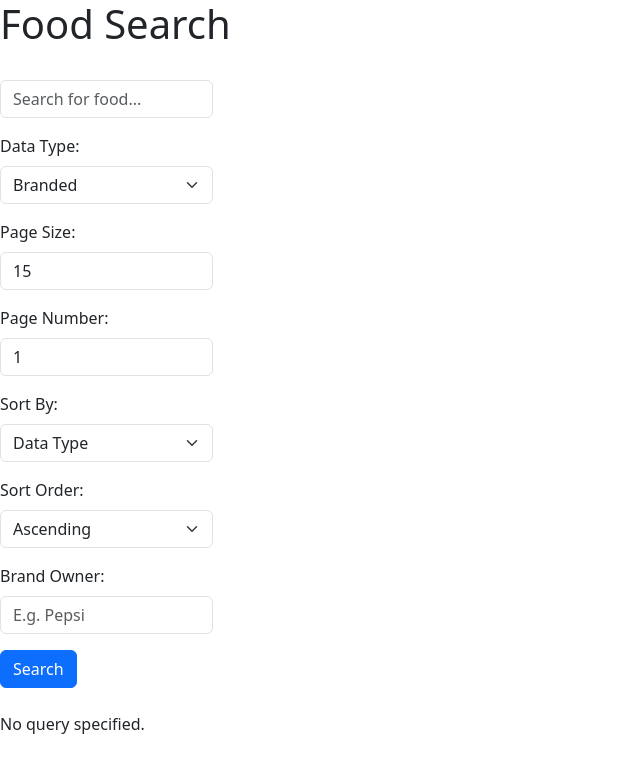
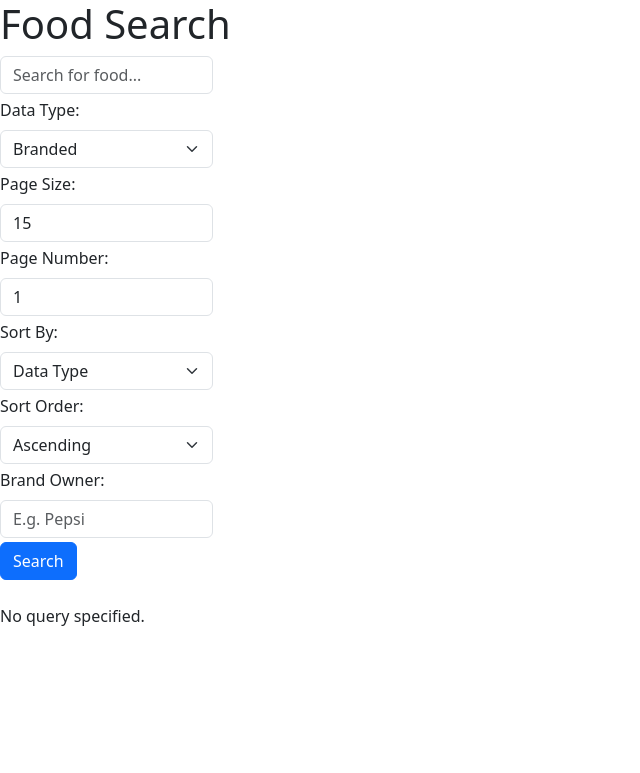
Before and after one commit to Fim99/INFO_4290_Project, a PHP site: page / in a window 1280 px wide. Shown: the top 773 px of the page, without its empty margins (0-640 px from the left). Run offline with PHP 8.4, Linux system fonts and the light colour scheme.

Commit message:
Small Update
- Minor Changes

```diff
--- a/index.php
+++ b/index.php
@@ -5,19 +5,19 @@
     <meta charset="UTF-8">
     <meta name="viewport" content="width=device-width, initial-scale=1.0">
     <title>Food Search</title>
-    <?php include 'bootstrap.html' ?>
+    <?php include 'bootstrap.html'?>
 </head>
 
 <body>
     <!-- Form for searching food -->
-    <h1>Food Search</h1><br>
+    <h1>Food Search</h1>
     <form class="form" action="" method="get">
 
-        <div class="col-md-2 mb-3">
+        <div class="col-md-2 mb-1">
             <input type="text" name="query" class="form-control" placeholder="Search for food..." value="<?php echo htmlspecialchars($_GET['query'] ?? ''); ?>">
         </div>
 
-        <div class="col-md-2 mb-3">
+        <div class="col-md-2 mb-1">
             <label for="dataType" class="form-label">Data Type:</label>
             <select name="dataType" id="dataType" class="form-select">
                 <option value="Branded" <?php if (isset($_GET['dataType']) && $_GET['dataType'] == 'Branded') echo 'selected'; ?>>Branded</option>
@@ -27,17 +27,17 @@
             </select>
         </div>
 
-        <div class="col-md-2 mb-3">
+        <div class="col-md-2 mb-1">
             <label for="pageSize" class="form-label">Page Size:</label>
             <input type="number" name="pageSize" class="form-control" placeholder="E.g. 15" value="<?php echo htmlspecialchars($_GET['pageSize'] ?? '15'); ?>">
         </div>
 
-        <div class="col-md-2 mb-3">
+        <div class="col-md-2 mb-1">
             <label for="pageNumber" class="form-label">Page Number:</label>
             <input type="number" name="pageNumber" class="form-control" placeholder="E.g. 1" value="<?php echo htmlspecialchars($_GET['pageNumber'] ?? '1'); ?>">
         </div>
 
-        <div class="col-md-2 mb-3">
+        <div class="col-md-2 mb-1">
             <label for="sortBy" class="form-label">Sort By:</label>
             <select name="sortBy" id="sortBy" class="form-select">
                 <option value="dataType.keyword" <?php if (isset($_GET['sortBy']) && $_GET['sortBy'] == 'dataType.keyword') echo 'selected'; ?>>Data Type</option>
@@ -47,7 +47,7 @@
             </select>
         </div>
 
-        <div class="col-md-2 mb-3">
+        <div class="col-md-2 mb-1">
             <label for="sortOrder" class="form-label">Sort Order:</label>
             <select name="sortOrder" id="sortOrder" class="form-select">
                 <option value="asc" <?php if (isset($_GET['sortOrder']) && $_GET['sortOrder'] == 'asc') echo 'selected'; ?>>Ascending</option>
@@ -55,7 +55,7 @@
             </select>
         </div>
 
-        <div class="col-md-2 mb-3">
+        <div class="col-md-2 mb-1">
             <label for="brandOwner" class="form-label">Brand Owner:</label>
             <input type="text" name="brandOwner" class="form-control" placeholder="E.g. Pepsi" value="<?php echo htmlspecialchars($_GET['brandOwner'] ?? ''); ?>">
         </div>
--- a/product.php
+++ b/product.php
@@ -31,7 +31,7 @@ if (isset($_GET['fdcId']))
             echo "<p>FDC ID: " . htmlspecialchars($data['fdcId']) . "</p>";
             echo "<p>Data Type: " . htmlspecialchars($data['dataType']) . "</p>";
 
-            // Display nutrients in a table with col-md-2 width
+            // Display nutrients in a table
             if (isset($data['foodNutrients']) && is_array($data['foodNutrients']) && count($data['foodNutrients']) > 0)
             {
                 echo "<h2>Food Nutrients</h2>";
```
